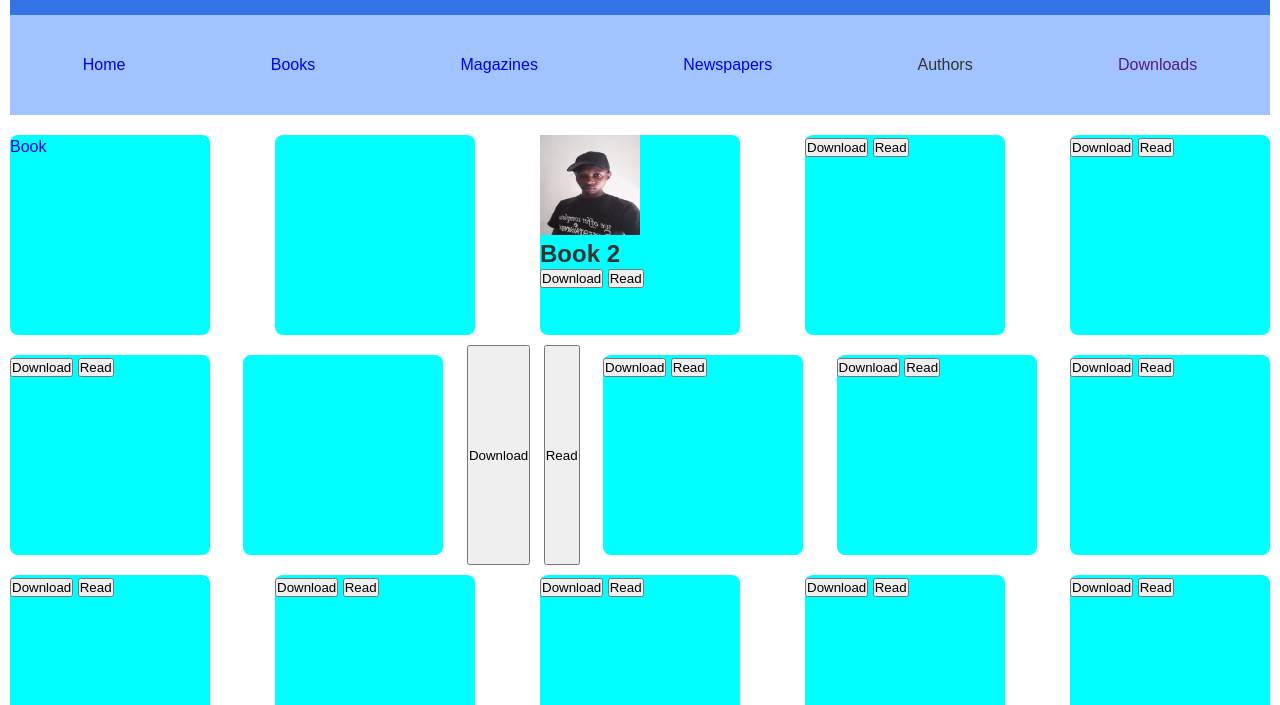
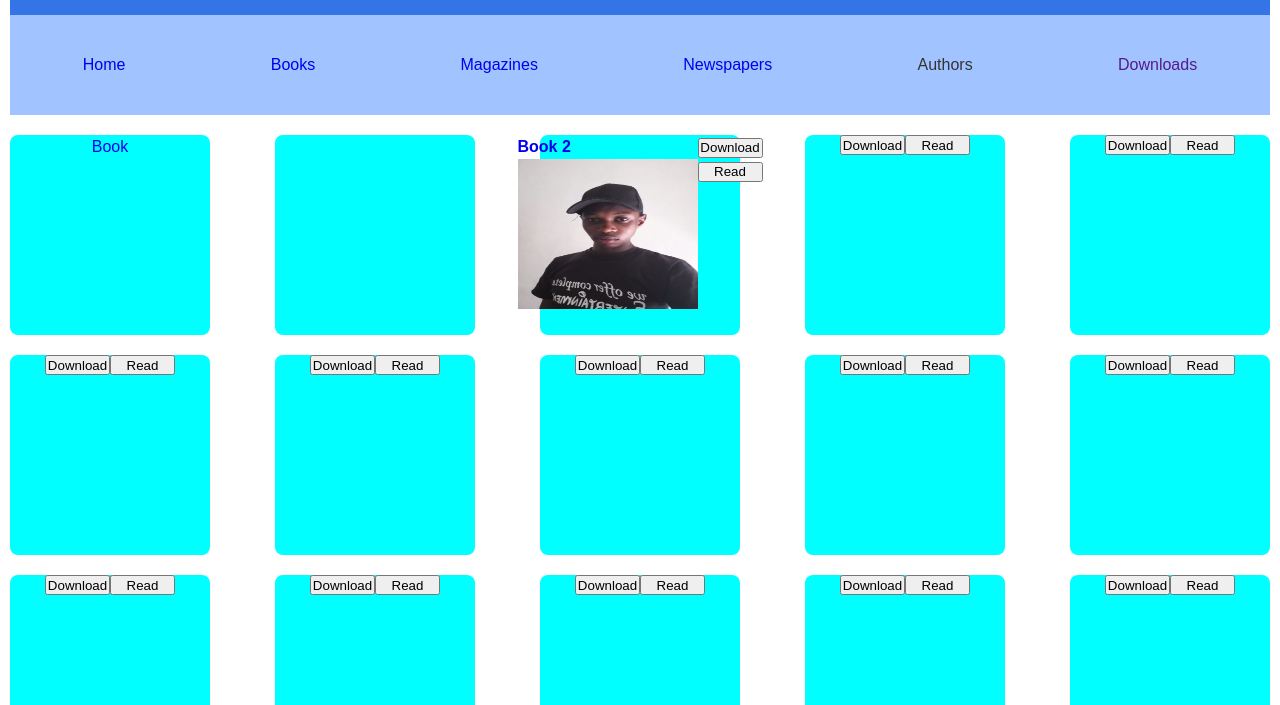
Before and after one commit to CelebMunyiri/Elibrary, a website: page index.html in a window 1280 px wide. Shown: the part 95-800 px from the top of the page. Drawn offline with Linux system fonts and the light colour scheme.

Commit message:
encountered a bug

```diff
--- a/index.html
+++ b/index.html
@@ -43,8 +43,8 @@
       </div>
       <div class="book"></div>
       </div>
-      <div class="book"><a href="Book-2.pdf"><img src="Bestpic.jpeg"></a>
-        <h2>Book 2</h2>
+      <div class="book"><a href="Book-2.pdf"><h4>Book 2</h4><img src="Bestpic.jpeg"></a>
+
         <div class="buttons">
           <button class="download">Download</button>
           <button class="read">Read</button></div></div>
@@ -54,8 +54,8 @@
         <button class="read">Read</button></div></div></div>
       <div class="book"><button class="download">Download</button>
         <button class="read">Read</button></div></div></div>
-      <div class="book"></div><button class="download">Download</button>
-        <button class="read">Read</button></div></div></div>
+      <div class="book"><button class="download">Download</button>
+        <button class="read">Read</button></div></div>
 
       <div class="book"><button class="download">Download</button>
         <button class="read">Read</button></div></div></div>
--- a/style.css
+++ b/style.css
@@ -91,16 +91,21 @@ a {
   flex-shrink: 1;
   box-shadow: 2px salmon;
 }
-.book:hover {
-  height: 220px;
-  width: 220px;
+
+.book img {
+  height: 150px;
+  width: 180px;
 }
-.book img {
-  height: 100px;
-  width: 100px;
+.book {
+  display: flex;
+  justify-content: center;
+}
+.download,
+.read {
+  height: 20px;
+  width: 65px;
 }
 .magazines {
-  border: 2px solid red;
   height: 400px;
   display: flex;
   justify-content: space-evenly;
```
